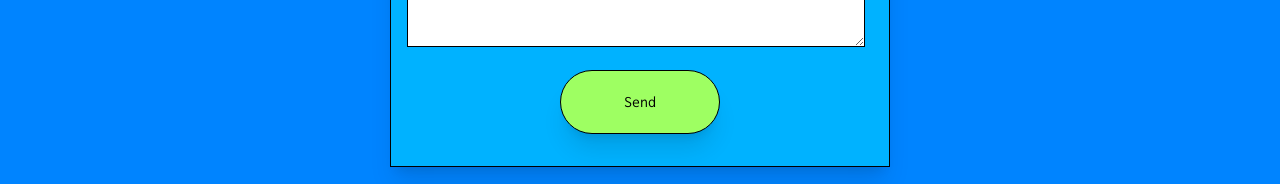
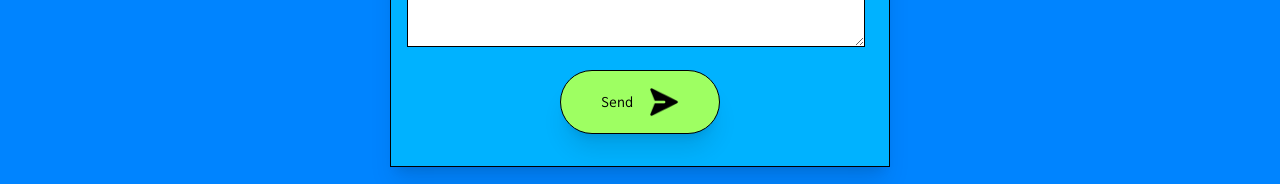
Before and after one commit to gsincodes/gulshan-portfolio, a Next.js app: page / in a window 1280 px wide. Shown: the part 4547-4731 px from the top of the page. Built offline with nearby package versions, Linux system fonts and the light colour scheme; a web font is replaced by a local one.

Commit message:
add icon to send button

```diff
--- a/components/SendMeAMessage.tsx
+++ b/components/SendMeAMessage.tsx
@@ -1,6 +1,7 @@
-import {motion} from "motion/react";
+import {easeOut, motion, scale} from "motion/react";
 import emailjs from "@emailjs/browser";
 import { FormEvent, useState } from "react";
+import Image from "next/image"
 
 export default function SendMeAMessage() {
 
@@ -27,10 +28,10 @@ export default function SendMeAMessage() {
 
     return(
         <div id="contact" className="grid grid-cols-1 grid-rows-[1fr_9fr_1fr] h-screen bg-primary font-inconsolata px-4 py-4">
-            <div className="bg-coolgreen text-black text-[clamp(1.5rem,3vw,5rem)] w-fit p-1 flex items-center font-extrabold shadow-xl">
+            <motion.div initial={{opacity: 0, y: 40}} whileInView={{opacity: 1, y: 0}} transition={{duration: 0.5, ease: easeOut}} className="bg-coolgreen text-black text-[clamp(1.5rem,3vw,5rem)] w-fit p-1 flex items-center font-extrabold shadow-xl">
                 Send Me a Message
-            </div>
-            <div className="flex justify-center items-center">
+            </motion.div>
+            <motion.div initial={{opacity: 0, y: 40}} whileInView={{opacity: 1, y: 0}} transition={{duration: 0.5, ease: easeOut, delay: 0.25}} className="flex justify-center items-center">
                 <form onSubmit={handleSubmit} className="border border-black max-sm:h-[clamp(70px,50vh,700px)] max-md:h-[clamp(70px,55vh,700px)] h-[clamp(70px,70vh,700px)] w-[clamp(100px,90vw,500px)] bg-form grid grid-rows-[1fr_1fr_1fr_1fr] grid-cols-1 p-4 shadow-xl leading-none gap-2">
                     <div className="grid grid-cols-[1fr_2fr] max-md:flex max-md:flex-col h-full col-span-2 gap-y-2">
                         <label htmlFor="name" className="text-[clamp(2rem,5vw,3rem)] md:self-center">Name:</label>
@@ -46,23 +47,26 @@ export default function SendMeAMessage() {
                         <label htmlFor="message" className="text-[clamp(2rem,5vw,3rem)] self-center">Message:</label>
                         <textarea required name="message" value={formData.message} onChange={(e) => setFormData(prev => ({ ...prev, [e.target.name]: e.target.value }))} id="message" className="bg-white text-[clamp(2rem,5vw,3rem)] text-black border border-black h-[clamp(3rem,30vw,10rem)] w-full self-center" />
                     </div>
-                    <motion.button whileTap={{scale: 0.9, y: 3}} type="submit" className="bg-coolgreen rounded-full w-[clamp(2rem,20vw,10rem)] text-black h-[clamp(2rem,5vw,4rem)] justify-self-center self-center shadow-xl border border-black col-span-2">Send</motion.button>
+                    <motion.button whileTap={{scale: 0.9, y: 3}} whileHover={{scale: 1.05}} type="submit" className="bg-coolgreen rounded-full w-[clamp(2rem,20vw,10rem)] text-black h-[clamp(2rem,5vw,4rem)] justify-self-center self-center shadow-xl border border-black col-span-2 cursor-pointer flex items-center justify-center gap-4">
+                        Send
+                        <Image alt="send-icon" src="/images/send_4077212.png" width={50} height={50} className="w-[30px] h-[30px]" />
+                    </motion.button>
                 </form>
-            </div>
-            <div className="bg-form max-md:flex max-md:flex-col max-md:text-center grid grid-rows-2 grid-cols-1 text-[clamp(1rem,1.5vw,5rem)] shadow-xl text-black">
+            </motion.div>
+            <motion.div initial={{opacity: 0, y: 40}} whileInView={{opacity: 1, y: 0}} transition={{duration: 0.5, ease: easeOut, delay: 0.25}} className="bg-form max-md:flex max-md:flex-col max-md:text-center grid grid-rows-2 grid-cols-1 text-[clamp(1rem,1.5vw,5rem)] shadow-xl text-black">
                 <div className="row-start-1 flex justify-evenly max-md:flex-col">
                     <div>
                         Email: gsincodes@gmail.com
                     </div>
                     <div className="">
                         Check Out My Other Projects:
-                        <a href="">Github</a>
+                        <motion.a whileHover={{scale: 1.5}} href="https://github.com/gsincodes">Github</motion.a>
                     </div>
                 </div>
                 <div className="row-start-2 flex justify-center">
                     gsincodes@2026
                 </div>
-            </div>
+            </motion.div>
         </div>
     );
 }
```
Also changed, not shown: public/images/send_4077212.png (added), 1 other file (tests, documents, lock files or other folders).
